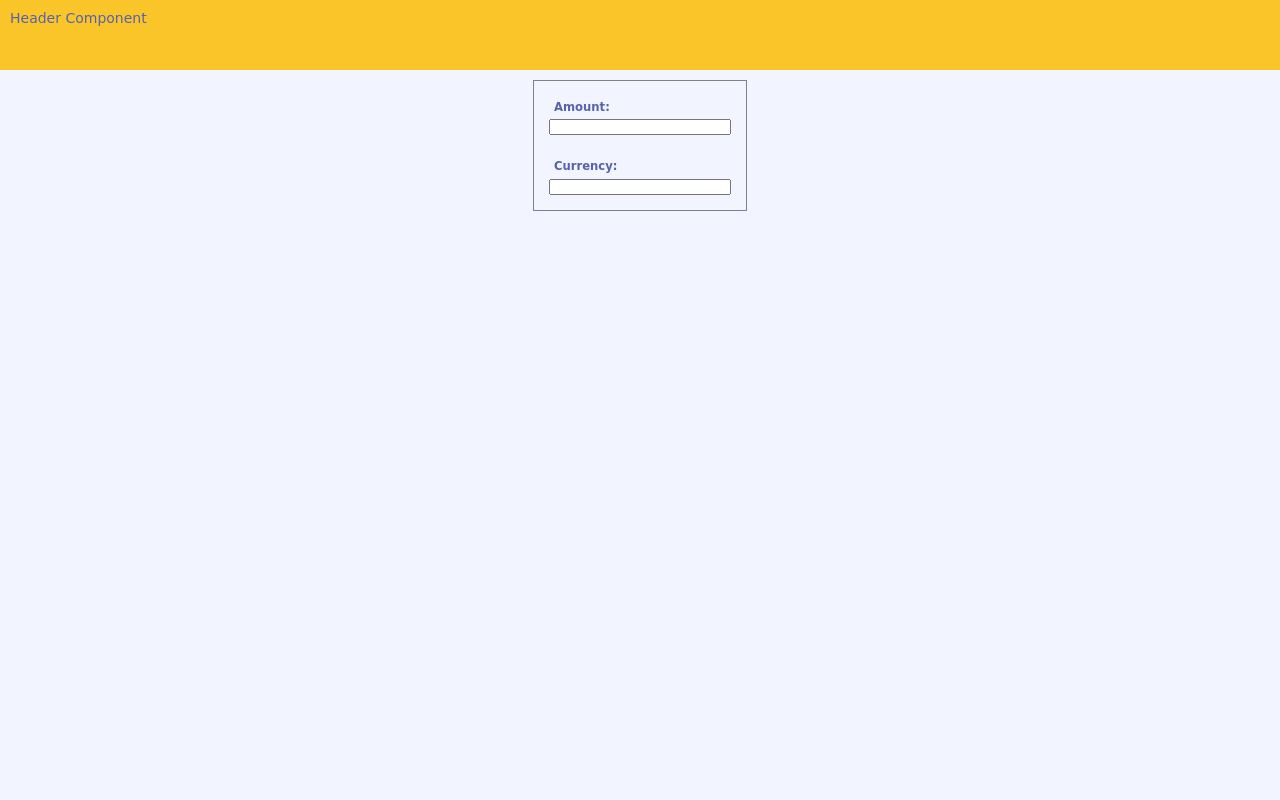
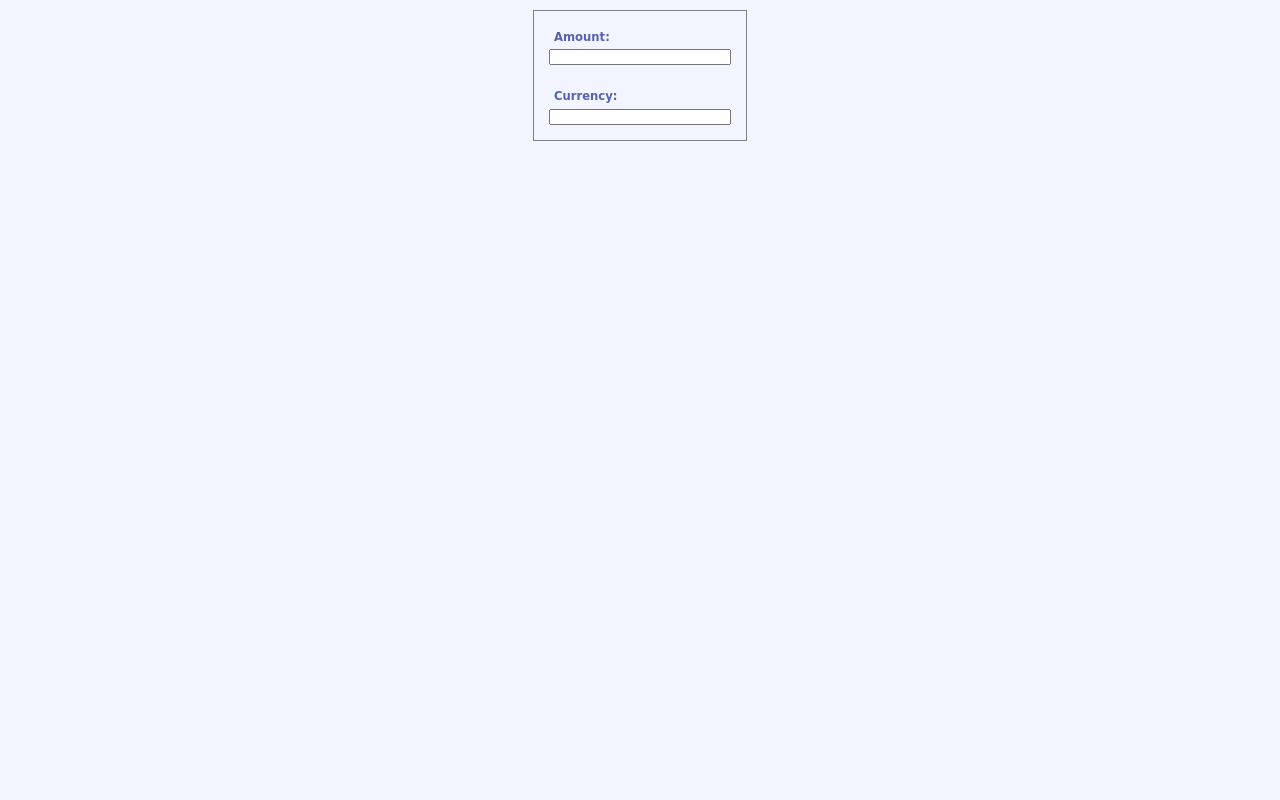
Before and after one commit to AlexChorniy/Trade, a React app in the folder frontend/: page / in a window 1280 px wide. Shown: the top 800 px of the page. Built offline with nearby package versions, Linux system fonts and the light colour scheme; the HTML template or start-up script is replaced by a standard one.

Commit message:
Remove useless components

```diff
--- a/frontend/src/App.component.tsx
+++ b/frontend/src/App.component.tsx
@@ -1,9 +1,7 @@
-import { StrictMode } from "react";
-import { Wrapper } from "./App.styles";
-import { createGlobalStyle } from "styled-components";
-import HeaderComponent from "./components/Header/Header.component";
-import MainComponent from "./components/Main/Main.component";
-import FooterComponent from "./components/Footer/Footer.component";
+import { StrictMode } from 'react';
+import { Wrapper } from './App.styles';
+import { createGlobalStyle } from 'styled-components';
+import MainComponent from './components/Main/Main.component';
 
 const GlobalStyle = createGlobalStyle`
 
@@ -18,9 +16,7 @@ function AppComponent(): JSX.Element {
     <StrictMode>
       <GlobalStyle />
       <Wrapper>
-        <HeaderComponent />
         <MainComponent />
-        <FooterComponent />
       </Wrapper>
     </StrictMode>
   );
--- a/frontend/src/components/Footer/Footer.component.tsx
+++ /dev/null
@@ -1,7 +0,0 @@
-import {Footer} from './Footer.styles';
-
-function FooterComponent() {
-  return <Footer>Footer Component</Footer>;
-}
-
-export default FooterComponent;
--- a/frontend/src/components/Footer/Footer.styles.ts
+++ /dev/null
@@ -1,10 +0,0 @@
-import styled from 'styled-components';
-import {gridPx} from '../../utils/styleHelpers';
-import {colorViolet1, colorWhite1} from '../../styles/additionalColors';
-
-export const Footer = styled.footer`
-  height: ${gridPx(100)};
-  color: ${colorWhite1};
-  padding: ${gridPx(10)};
-  background-color: ${colorViolet1};
-`;
--- a/frontend/src/components/Header/Header.component.tsx
+++ /dev/null
@@ -1,7 +0,0 @@
-import {Header} from './Header.styles';
-
-function HeaderComponent() {
-  return <Header>Header Component</Header>;
-}
-
-export default HeaderComponent;
--- a/frontend/src/components/Header/Header.styles.ts
+++ /dev/null
@@ -1,10 +0,0 @@
-import styled from 'styled-components';
-import {gridPx} from '../../utils/styleHelpers';
-import {colorOrange1, colorViolet1} from '../../styles/additionalColors';
-
-export const Header = styled.header`
-  height: ${gridPx(50)};
-  background-color: ${colorOrange1};
-  color: ${colorViolet1};
-  padding: ${gridPx(10)};
-`;
```
